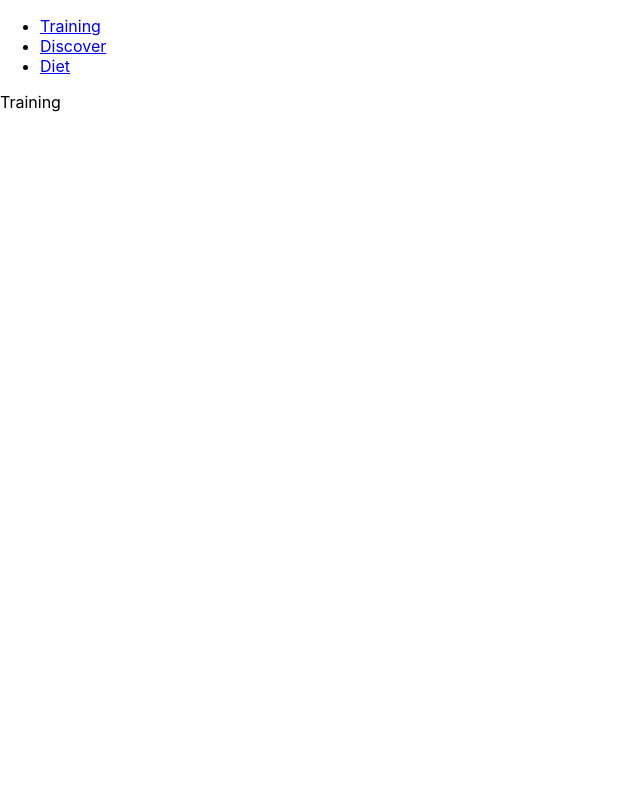
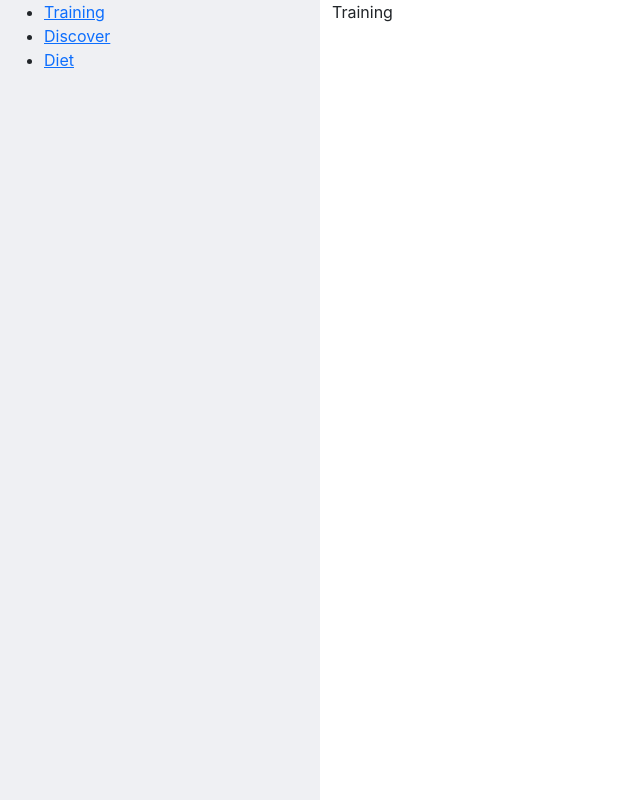
Before and after one commit to vladimirevstratov/amazing-training-app, a React (Create React App) app: page / in a window 1280 px wide. Shown: the whole page, without its empty margins (0-640 px from the left). Built offline with nearby package versions, Linux system fonts and the light colour scheme.

Commit message:
Bootstrap layout

```diff
--- a/package.json
+++ b/package.json
@@ -10,7 +10,9 @@
     "@types/node": "^12.0.0",
     "@types/react": "^17.0.0",
     "@types/react-dom": "^17.0.0",
+    "bootstrap": "^5.0.0",
     "react": "^17.0.2",
+    "react-bootstrap": "^1.6.1",
     "react-dom": "^17.0.2",
     "react-router-dom": "^5.2.0",
     "react-scripts": "4.0.3",
--- a/public/index.html
+++ b/public/index.html
@@ -24,6 +24,12 @@
       work correctly both with client-side routing and a non-root public URL.
       Learn how to configure a non-root public URL by running `npm run build`.
     -->
+    <link
+            rel="stylesheet"
+            href="https://cdn.jsdelivr.net/npm/bootstrap@5.0.1/dist/css/bootstrap.min.css"
+            integrity="sha384-+0n0xVW2eSR5OomGNYDnhzAbDsOXxcvSN1TPprVMTNDbiYZCxYbOOl7+AMvyTG2x"
+            crossorigin="anonymous"
+    />
     <title>React _app</title>
   </head>
   <body>
--- /dev/null
+++ b/src/components/common/main-layout/index.module.css
@@ -0,0 +1,7 @@
+.container {
+    min-height: 100vh;
+}
+
+.siderCol {
+    background-color: #EFF0F3;
+}
--- a/src/components/common/main-layout/index.tsx
+++ b/src/components/common/main-layout/index.tsx
@@ -1,5 +1,7 @@
 import React from "react";
 import Sider from "../sider";
+import {Col, Container, Row} from "react-bootstrap";
+import styles from './index.module.css'
 
 interface MainLayoutProps {
     children: JSX.Element
@@ -7,11 +9,12 @@ interface MainLayoutProps {
 
 const MainLayout = ({children}: MainLayoutProps) => {
     return (
-        <div>
-         <Sider />
-            <div> {children}</div>
-
-        </div>
+        <Container fluid={true}>
+            <Row className={styles.container}>
+                <Col lg={3} className={styles.siderCol}><Sider /></Col>
+                <Col lg={9}>{children}</Col>
+            </Row>
+        </Container>
     )
 }
 
--- /dev/null
+++ b/src/components/common/sider/index.module.css
@@ -0,0 +1,3 @@
+.container {
+    height: 100vh;
+}
--- a/src/components/common/sider/index.tsx
+++ b/src/components/common/sider/index.tsx
@@ -1,9 +1,10 @@
 import {Link} from "react-router-dom";
 import React from "react";
+import styles from './index.module.css'
 
 const Sider = () => {
     return (
-        <>
+        <div className={styles.container}>
         <nav>
             <ul>
                 <li>
@@ -17,7 +18,7 @@ const Sider = () => {
                 </li>
             </ul>
         </nav>
-        </>
+        </div>
     )
 }
 
--- a/src/pages/_app.tsx
+++ b/src/pages/_app.tsx
@@ -10,7 +10,6 @@ import Training from "./training";
 export default function _app() {
   return (
       <Router>
-        <div>
           {/* A <Switch> looks through its children <Route>s and
             renders the first one that matches the current URL. */}
           <Switch>
@@ -24,7 +23,6 @@ export default function _app() {
               <Training />
             </Route>
           </Switch>
-        </div>
       </Router>
   );
 }
```
Also changed, not shown: 1 other file (tests, documents, lock files or other folders).
